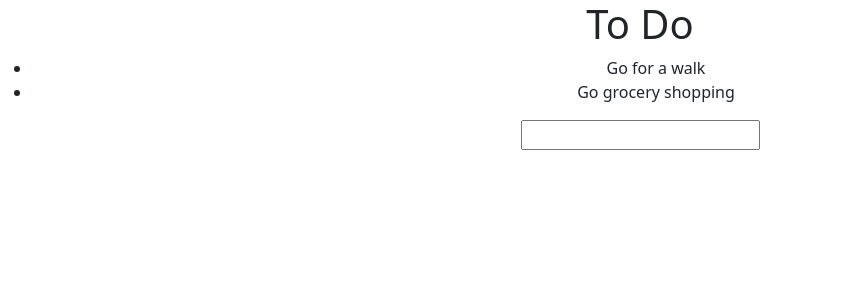
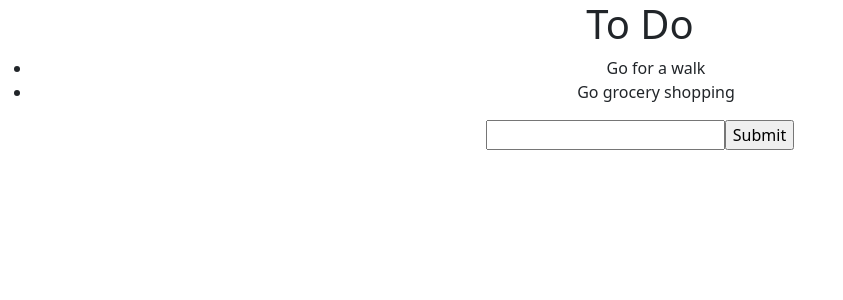
Before and after one commit to andrew-adomaitis/todo-list, a React (Create React App) app: page / in a window 1280 px wide. Shown: the top 300 px of the page, without its empty margins (0-843 px from the left). Built offline with nearby package versions, Linux system fonts and the light colour scheme.

Commit message:
minor changes

```diff
--- a/src/components/task/task.jsx
+++ b/src/components/task/task.jsx
@@ -1,8 +1,9 @@
 import React, { Component } from 'react';
 
-// TODO probably remove
 class Task extends Component {
-    state = {  }
+    state = {
+
+    }
     render() {
         return (
             <React.Fragment>
--- a/src/components/task/taskform/taskform.jsx
+++ b/src/components/task/taskform/taskform.jsx
@@ -1,14 +1,17 @@
 import React, { Component } from 'react';
 
 class Taskform extends Component {
-    getInputValue = (event) => {
-        const userValue = event.target.value;
-        console.log(userValue);
+    state = {
+        textValue: ""
     }
+
+
 
     render() {
         return (
-            <input type="text" onChange={this.getInputValue}></input>
+            <React.Fragment>
+
+            </React.Fragment>
         );
     }
 }
--- a/src/components/tasklist/tasklist.jsx
+++ b/src/components/tasklist/tasklist.jsx
@@ -1,26 +1,47 @@
 import React, { Component } from 'react';
 import Taskform from '../task/taskform/taskform';
-import Task from '../task/task';
 
 class Tasklist extends Component {
     state = {
+        textValue: "",
         tasks: [
             {id: 1, task: "Go for a walk"},
             {id: 2, task: "Go grocery shopping"}
         ]
     }
 
+    // Updates the textValue state, so we can use it later
+    getInputValue = (event) => {
+        const userValue = event.target.value;
+        this.state.textValue = userValue;
+    }
+
+    // Adds a new task to the list
+    handleClick = (e) => {
+        e.preventDefault();
+
+        const taskArray = this.state.tasks;
+        this.setState(() => {
+            return taskArray.push({
+                id: taskArray.length + 1,
+                task: this.state.textValue
+            });
+        });
+    }
 
     render() {
         return (
             <React.Fragment>
                 <ul>
                     {this.state.tasks.map((task, index) => (
-
                         <li>{task.task}</li>
                     ))}
                 </ul>
-                <Taskform />
+                <input
+                    type="text"
+                    onChange={this.getInputValue}
+                />
+                <input type="submit" onClick={this.handleClick} />
             </React.Fragment>
         );
     }
--- a/src/index.js
+++ b/src/index.js
@@ -6,9 +6,7 @@ import reportWebVitals from './reportWebVitals';
 import 'bootstrap/dist/css/bootstrap.css';
 
 ReactDOM.render(
-  <React.StrictMode>
-    <App />
-  </React.StrictMode>,
+    <App />,
   document.getElementById('root')
 );
 
```
